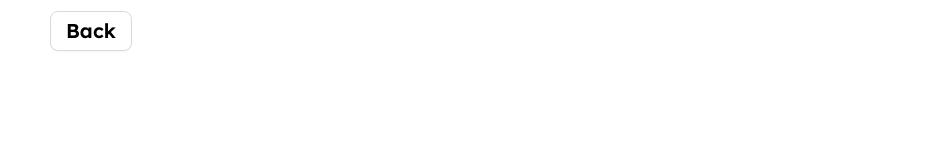
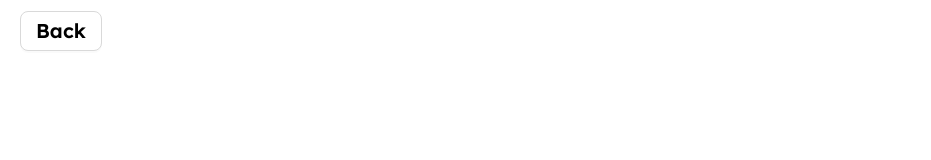
Before and after one commit to JuhilKBhatt/Weight-Docket-Maker, a React (Vite) app in the folder frontend/: page / in a window 1280 px wide. Shown: the top 160 px of the page, without its empty margins (0-931 px from the left). Built offline with nearby package versions, Linux system fonts and the light colour scheme; a web font is replaced by a local one.

Commit message:
Back Button Fix

```diff
--- a/frontend/src/App.jsx
+++ b/frontend/src/App.jsx
@@ -1,7 +1,7 @@
 // frontend/src/App.jsx
 import React from 'react'
 import { Routes, Route } from 'react-router-dom'
-import { Layout, Flex } from 'antd'
+import { Layout } from 'antd' // Removed Flex
 import PageHeader from './components/PageHeader.jsx'
 
 // Importing components for different routes
@@ -16,9 +16,8 @@ const { Header, Content } = Layout
 
 export default function App() {
   return (
-    <Flex gap="middle" wrap>
-      <Layout>
-        <Header>
+    <Layout style={{ minHeight: '100vh' }}>
+      <Header style={{ display: 'flex', alignItems: 'center', padding: '0 20px', background: 'transparent' }}>
         <PageHeader />
       </Header>
       <Content>
@@ -33,6 +32,5 @@ export default function App() {
         </Routes>
       </Content>
     </Layout>
-    </Flex>
   )
 }
```
Lines whose indentation alone changed are shown as unchanged.
